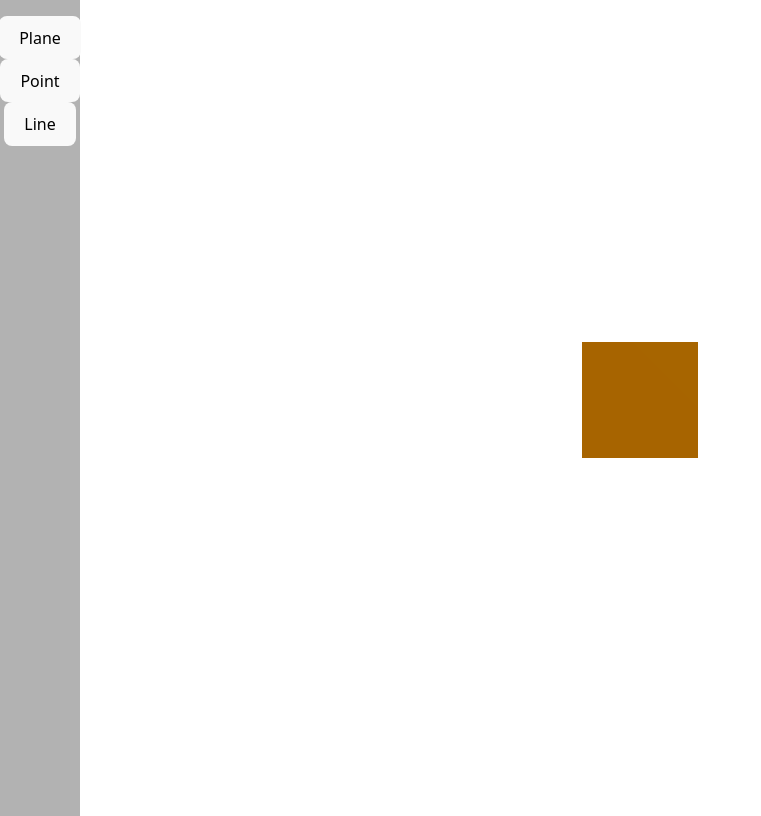
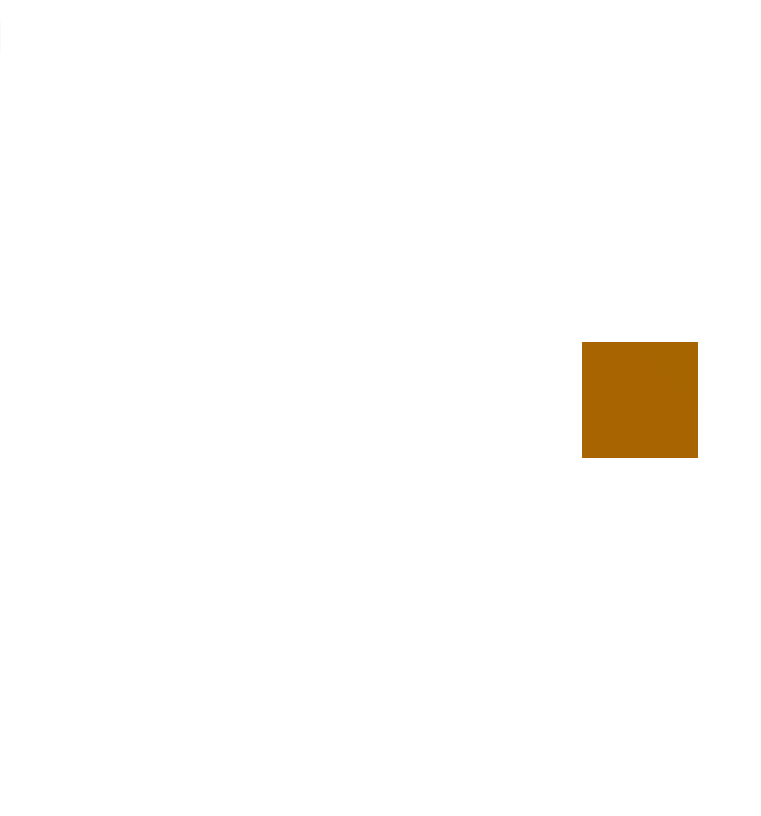
Before and after one commit to MykhailoStratan/construction-history-threejs, a React (Vite) app: page / in a window 1280 px wide. Shown: the whole page, without its empty margins (0-761 px from the left). Built offline with nearby package versions, Linux system fonts and the light colour scheme.

Commit message:
Add sliding toggle for tool panel

```diff
--- a/src/ToolPanel.css
+++ b/src/ToolPanel.css
@@ -1,8 +1,16 @@
+.tool-panel-container {
+  position: absolute;
+  left: 0;
+  top: 0;
+  height: 100vh;
+  width: 80px;
+  z-index: 10;
+}
+
 .tool-panel {
   position: absolute;
   left: 0;
   top: 0;
-  z-index: 10;
   height: 100vh;
   width: 80px;
   background-color: rgba(0, 0, 0, 0.3);
@@ -10,4 +18,29 @@
   flex-direction: column;
   align-items: center;
   padding-top: 1rem;
+  transform: translateX(-100%);
+  transition: transform 0.3s ease;
 }
+
+.tool-panel.open {
+  transform: translateX(0);
+}
+
+.panel-toggle {
+  position: absolute;
+  top: 50%;
+  left: 0;
+  transform: translate(-100%, -50%);
+  width: 24px;
+  height: 48px;
+  background-color: rgba(0, 0, 0, 0.3);
+  display: flex;
+  align-items: center;
+  justify-content: center;
+  cursor: pointer;
+}
+
+.panel-toggle.open {
+  left: 80px;
+  transform: translate(0, -50%);
+}
--- a/src/ToolPanel.tsx
+++ b/src/ToolPanel.tsx
@@ -1,3 +1,4 @@
+import { useState } from 'react'
 import './ToolPanel.css'
 
 interface ToolPanelProps {
@@ -11,11 +12,21 @@ export default function ToolPanel({
   onPlacePoint,
   onDrawLine,
 }: ToolPanelProps) {
+  const [open, setOpen] = useState(false)
+
   return (
-    <div className="tool-panel">
-      <button onClick={onAddPlane}>Plane</button>
-      <button onClick={onPlacePoint}>Point</button>
-      <button onClick={onDrawLine}>Line</button>
+    <div className="tool-panel-container">
+      <div className={`tool-panel${open ? ' open' : ''}`}>
+        <button onClick={onAddPlane}>Plane</button>
+        <button onClick={onPlacePoint}>Point</button>
+        <button onClick={onDrawLine}>Line</button>
+      </div>
+      <div
+        className={`panel-toggle${open ? ' open' : ''}`}
+        onClick={() => setOpen(!open)}
+      >
+        {open ? '◀' : '▶'}
+      </div>
     </div>
   )
 }
```
